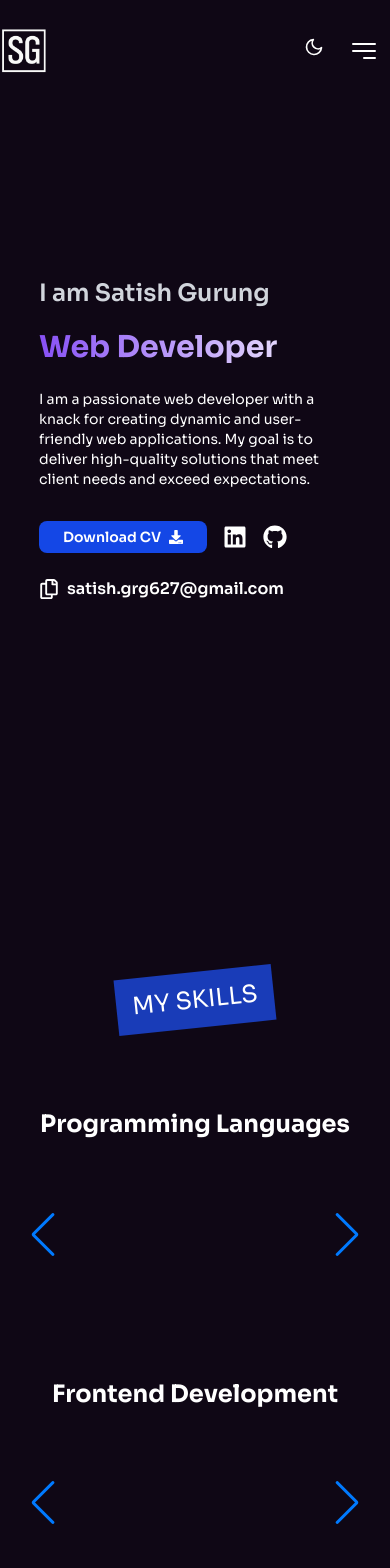
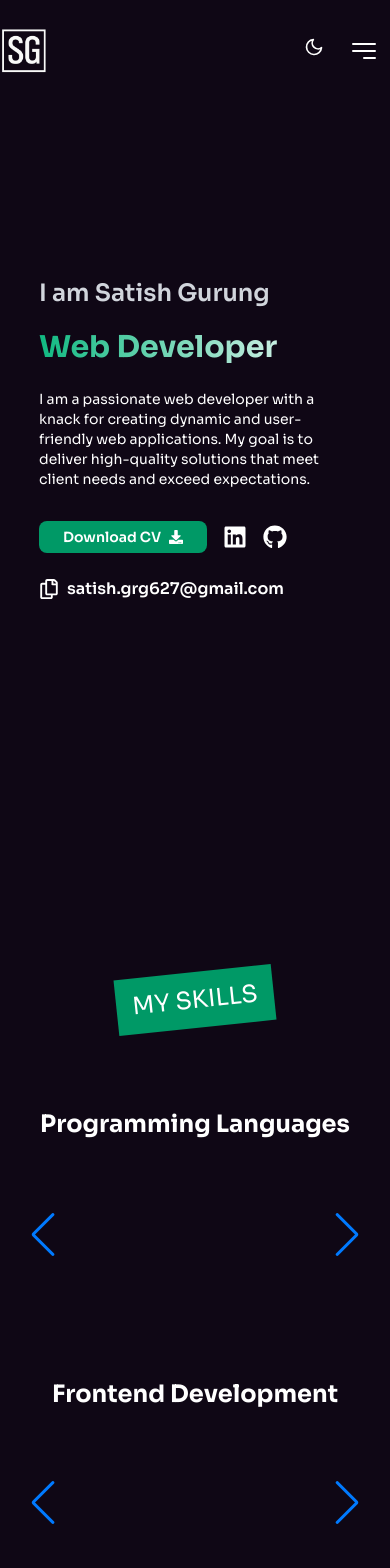
Before and after one commit to Satish627/portfolio, a Next.js app: page / in a window 390 px wide. Shown: the top 1568 px of the page. Built offline with nearby package versions, Linux system fonts and the light colour scheme.

Commit message:
adding css

```diff
--- a/app/education/page.tsx
+++ b/app/education/page.tsx
@@ -13,7 +13,7 @@ const EducationPage = () => {
                 {education.map((edu, id) => (
                     <div key={id} data-aos="zoom-in-up"
                     data-aos-offset="200"
-                    data-aos-delay={id * 150} className="bg-[#0f0715] border border-gray-700 p-6 rounded-xl shadow-md transition-transform hover:scale-[1.02]  hover:bg-blue-900 flex flex-col md:flex-row gap-6 items-center">
+                    data-aos-delay={id * 150} className="bg-[#0f0715] border border-gray-700 p-6 rounded-xl shadow-md transition-transform hover:scale-[1.02]  hover:bg-emerald-800 flex flex-col md:flex-row gap-6 items-center">
                         <div className="flex-shrink-0">
                             <Image src={edu.image} alt='image' width={150} height={150}
                                         className="rounded-md object-contain"
--- a/app/experience/page.tsx
+++ b/app/experience/page.tsx
@@ -15,7 +15,7 @@ const ExperiencePage = () => {
               data-aos-offset="200"
               data-aos-delay={id * 150}
               key={id}
-              className="bg-[#0f0715] border border-gray-700 p-6 rounded-xl shadow-md transition-transform hover:scale-[1.02] hover:bg-blue-900 flex flex-col md:flex-row gap-6 items-center"
+              className="bg-[#0f0715] border border-gray-700 p-6 rounded-xl shadow-md transition-transform hover:scale-[1.02] hover:bg-emerald-800 flex flex-col md:flex-row gap-6 items-center"
             >
               <div className="flex-shrink-0">
                 <Image
--- a/app/globals.css
+++ b/app/globals.css
@@ -14,7 +14,7 @@
       after:content-['']
       after:absolute
       after:h-[3px]
-      after:bg-yellow-400 text-white
+      after:bg-emerald-400 text-white
       after:w-full
 
       /* transform for the hover animation */
@@ -26,7 +26,7 @@
     ;
   }
   .text-bg{
-    background-image: linear-gradient(to right, #8750f5 0%,#ffffff 100%);
+    background-image: linear-gradient(to right, #10B981 0%,#ffffff 100%);
     background-clip: text;
     -webkit-background-clip: text;
     -webkit-text-fill-color: transparent;
@@ -37,10 +37,12 @@
     height: 10px;
   }
   .custom-scrollbar::-webkit-scrollbar-track{
-  background: #3240b3;
+  background: #10B981;
   }
   .custom-scrollbar::-webkit-scrollbar-thumb{
     background: #c5cbdc;
     border-radius: 4px;
     }
+
+
 }
--- a/app/home/Hero/Hero.tsx
+++ b/app/home/Hero/Hero.tsx
@@ -29,7 +29,7 @@ const Hero = () => {
               I am {BaseInfo.name}
             </h1>
             {/* Title */}
-            <h2 data-aos="fade-right" data-aos-delay="100" className="text-bg text-3xl sm:text-4xl md:text-5xl lg:text-6xl xl:text-7xl font-bold md:leading-[3rem] lg:leading-[3.5rem] xl:leading-[4rem] text-white">
+            <h2 data-aos="fade-right" data-aos-delay="100" className="text- text-3xl  text-bg sm:text-4xl md:text-5xl lg:text-6xl xl:text-7xl font-bold md:leading-[3rem] lg:leading-[3.5rem] xl:leading-[4rem] text-white">
               {BaseInfo.position}
             </h2>
             {/* Description */}
@@ -41,7 +41,7 @@ const Hero = () => {
             <div className="flex items-center gap-4 mt-8" data-aos="zoom-in"  data-aos-delay="300">
               {/* Download CV */}
               <a href={BaseInfo.cv} rel="noopener noreferrer" target="_blank">
-                <button className="md:px-8 md:py-2.5 px-6 py-1.5 text-white font-semibold text-sm md:text-lg transition-all duration-200 rounded-lg bg-blue-700 hover:bg-blue-900 flex items-center space-x-2">
+                <button className="md:px-8 md:py-2.5 px-6 py-1.5 text-white font-semibold text-sm md:text-lg transition-all duration-200 rounded-lg bg-emerald-600 hover:bg-emerald-800 flex items-center space-x-2">
                   <span>Download CV</span>
                   <FaDownload />
                 </button>
@@ -49,12 +49,12 @@ const Hero = () => {
 
               {/* LinkedIn */}
               <a href={BaseInfo.linkedIn} target="_blank" rel="noopener noreferrer">
-                <FaLinkedin className="text-white text-2xl hover:text-blue-500 transition-colors" />
+                <FaLinkedin className="text-white text-2xl hover:text-emerald-800 transition-colors" />
               </a>
 
               {/* GitHub */}
               <a href={BaseInfo.github} target="_blank" rel="noopener noreferrer">
-                <FaGithub className="text-white text-2xl hover:text-gray-400 transition-colors" />
+                <FaGithub className="text-white text-2xl hover:text-emerald-800 transition-colors" />
               </a>
             </div>
 
--- a/app/home/Navbar/Nav.tsx
+++ b/app/home/Navbar/Nav.tsx
@@ -30,7 +30,7 @@ const Nav = ({ openNav, themeToggle }: Props) => {
   return (
     <div
       className={`fixed h-[12vh] z-[10] w-full transition-all duration-200 ${
-        navBg ? "bg-[#3240b3]" : ""
+        navBg ? "bg-[#10B981]" : ""
       }`}
     >
       <div className="flex items-center h-full justify-between w-[95%] sm:w-[90%] xl:w-[80%] mx-auto">
--- a/app/skills/SkillCard.tsx
+++ b/app/skills/SkillCard.tsx
@@ -12,7 +12,7 @@ const SkillCard = ({ skill }: Props) => {
   const { image, title } = skill;
 
   return (
-    <div className='p-6 hover:bg-blue-900 duration-300 transition-all cursor-pointer text-center rounded-lg bg-gray-900'>
+    <div className='p-6 hover:bg-emerald-800 duration-300 transition-all cursor-pointer text-center rounded-lg bg-gray-900'>
       <Image
         src={image}
         alt={title}
--- a/components/Helper/SectionHeading.tsx
+++ b/components/Helper/SectionHeading.tsx
@@ -5,7 +5,7 @@ type Props={
 }
 
 const SectionHeading = ({children}:Props) => {
-  return <h1 className='bg-blue-800 w-fit text-center px-4 py-3 mx-auto text-white text-2xl sm:text-3xl
+  return <h1 className='bg-emerald-600 w-fit text-center px-4 py-3 mx-auto text-white text-2xl sm:text-3xl
   md:text-4xl uppercase -rotate-6'>{children}</h1>
 }
 
```
